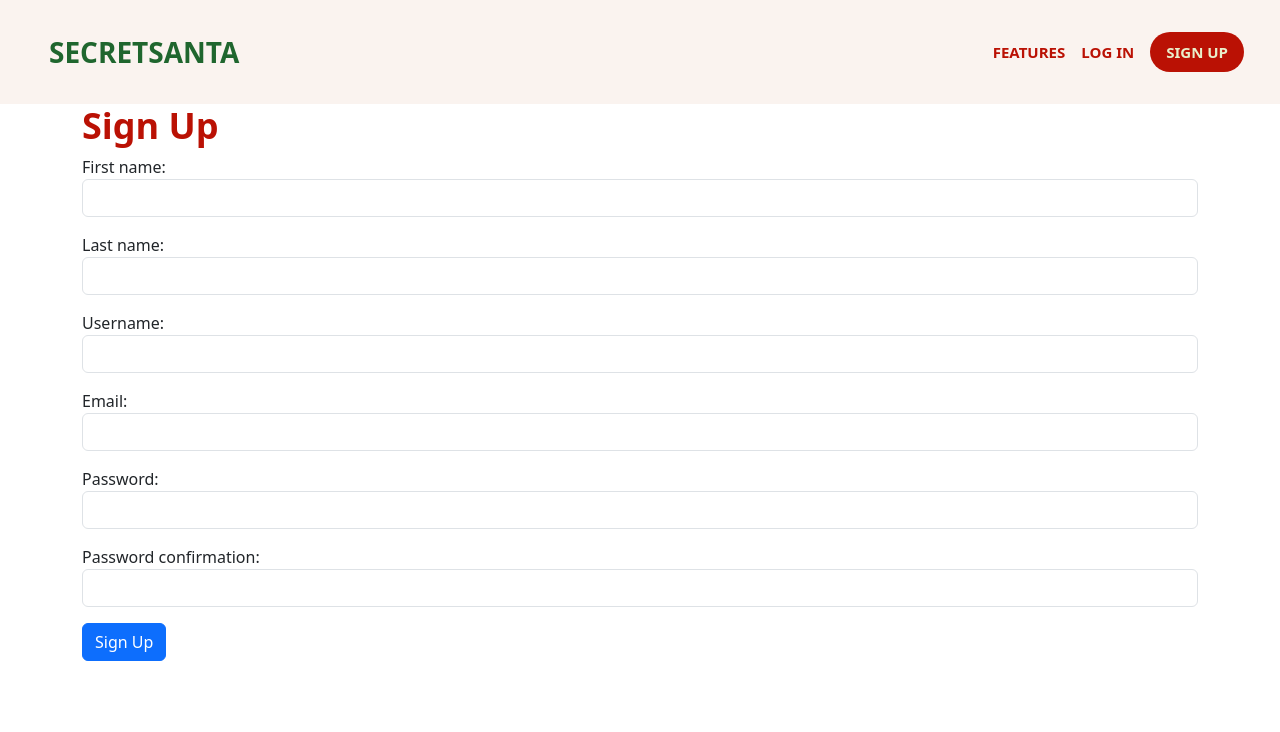
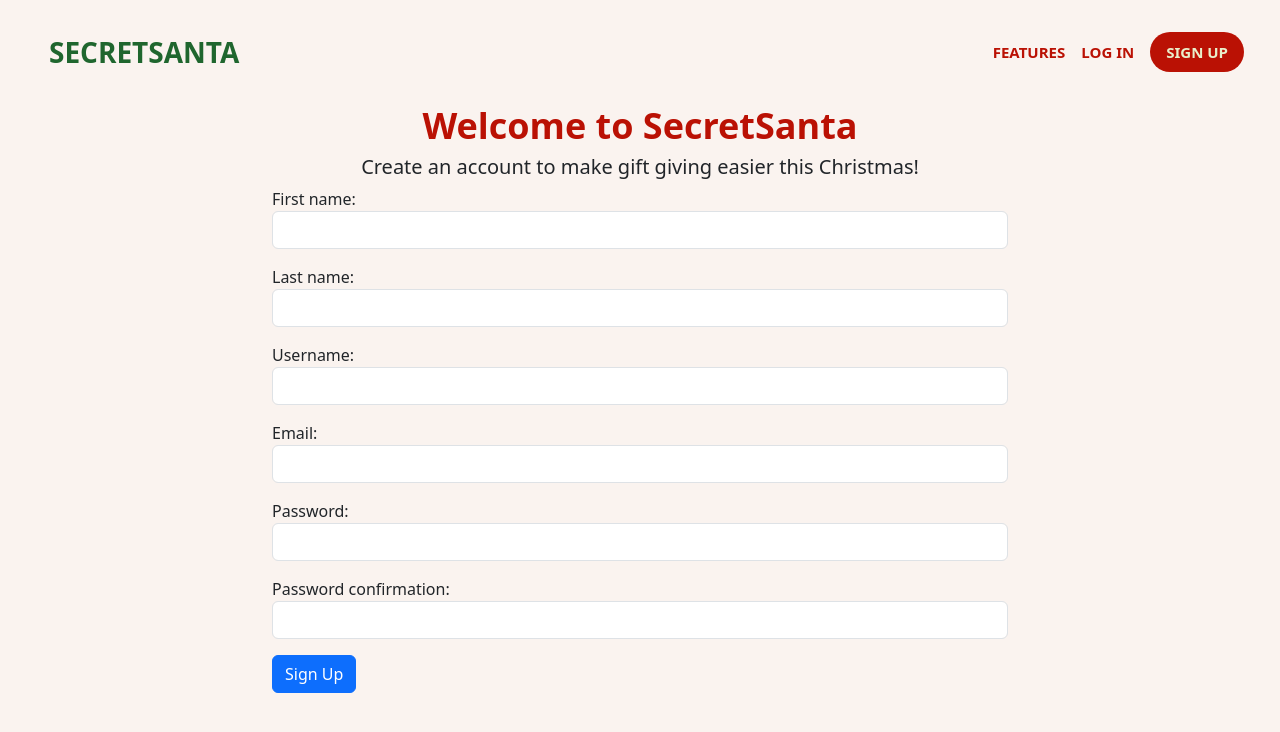
Before and after one commit to alex-enc/secret-santa-wishlist-django, a Django app: page /sign_up/ in a window 1280 px wide. Shown: the top 732 px of the page. Run offline with Django 4.2, Linux system fonts and the light colour scheme; some libraries are stand-ins or nearby versions.

Commit message:
Align Sign Up message and form input to center

```diff
--- a/secret_santa_wishlist/secretsanta/static/base.css
+++ b/secret_santa_wishlist/secretsanta/static/base.css
@@ -3,6 +3,6 @@
     font-weight: bold;
 }
 
-.body {
-    background-color:  #FAF3EF;
+.center {
+    text-align: center;
 }
--- a/secret_santa_wishlist/secretsanta/templates/base.html
+++ b/secret_santa_wishlist/secretsanta/templates/base.html
@@ -13,12 +13,12 @@
         <link rel="preconnect" href="https://fonts.gstatic.com" crossorigin>
         <link href="https://fonts.googleapis.com/css2?family=Poppins:ital,wght@0,100;0,200;0,300;0,400;0,500;0,600;0,700;0,800;0,900;1,100;1,200;1,300;1,400;1,500;1,600;1,700;1,800;1,900&display=swap" rel="stylesheet">
     </head>
-    <body>
+    <body style="background-color: #FAF3EF;">
              <nav class="navbar px-4 py-4" style="background-color: #FAF3EF;">
             <div class="container-fluid d-flex justify-content-between align-items-center">
 
                 <!-- Left: Logo / Title -->
-                <button type="button" class="btn secretsanta-logo">SECRETSANTA</button>
+                <a href="{% url 'home' %}" class="btn secretsanta-logo">SECRETSANTA</button>
                 <!-- <a class=" fw-bold secretsanta-logo" href="#">SECRETSANTA</a> -->
 
                 <!-- Right: Links -->
--- a/secret_santa_wishlist/secretsanta/templates/sign_up.html
+++ b/secret_santa_wishlist/secretsanta/templates/sign_up.html
@@ -2,8 +2,11 @@
 {% block body %}
 <div class="container">
     <div class="row">
-        <div class="col-12">
-            <h1>Sign Up</h1>
+        <div class="col-8 mx-auto">
+            <div class="text-center">
+                <h1>Welcome to SecretSanta</h1>
+                <h5>Create an account to make gift giving easier this Christmas!</h5>
+            </div>
             <form action="{% url 'sign_up'%}" method="post">
                 {% csrf_token %}
                 {% include 'partials/bootstrap_form.html' with form=form %}
```
